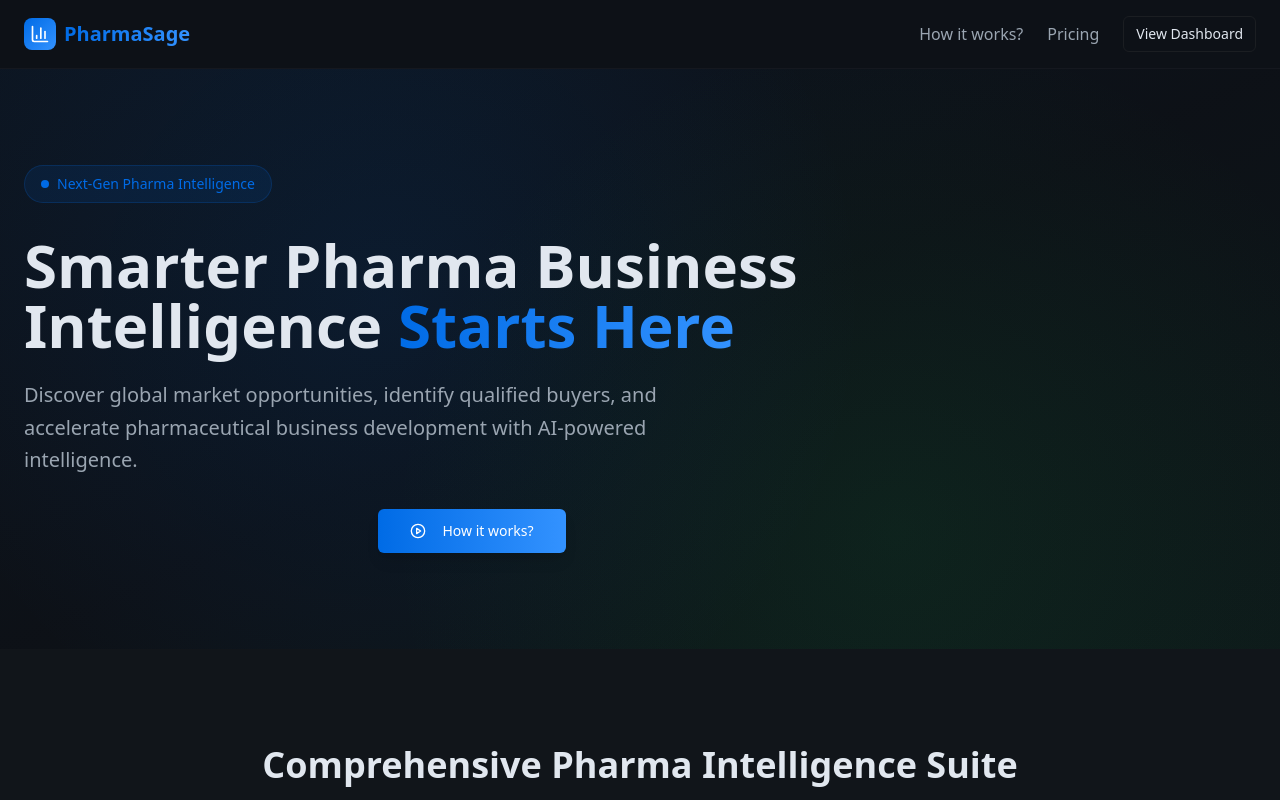
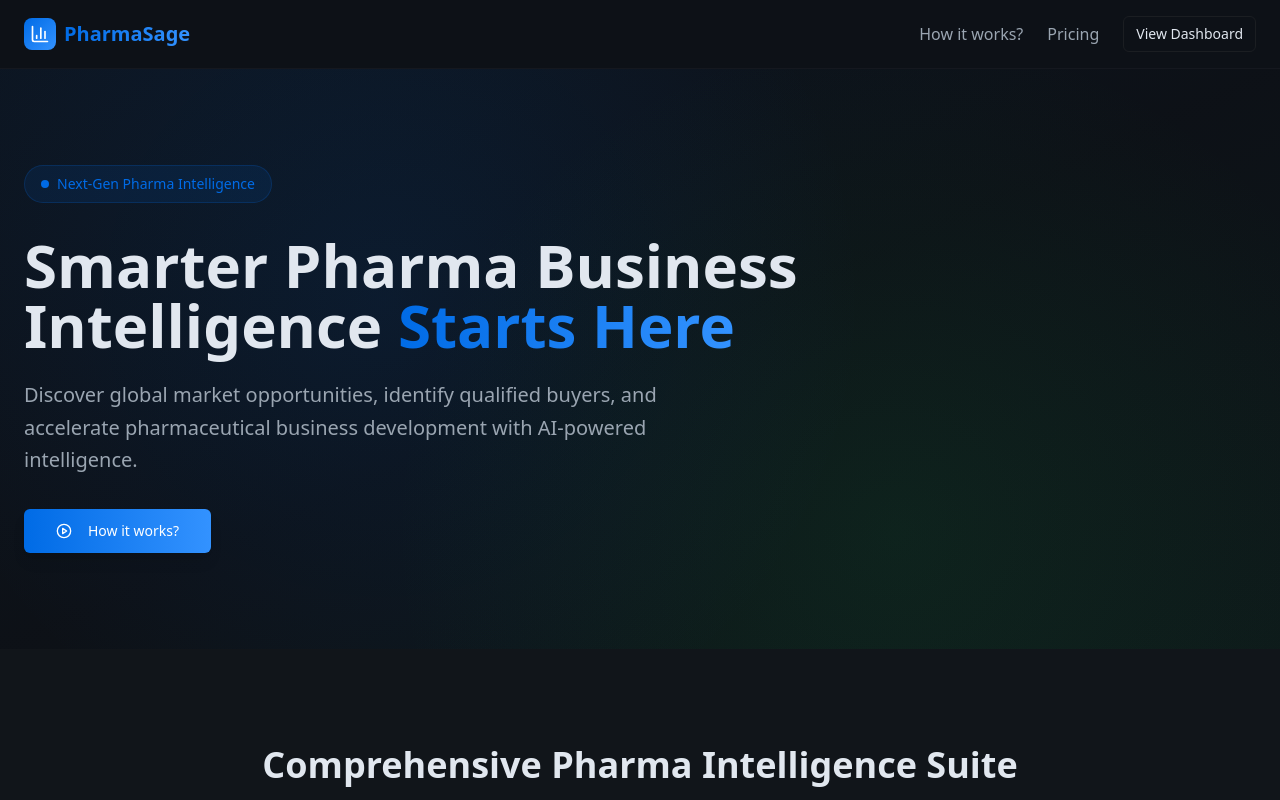
Before and after one commit to Aditya-Nannapaneni/PharmaSage, a React (Vite) app: page / in a window 1280 px wide. Shown: the top 800 px of the page. Built offline with nearby package versions, Linux system fonts and the light colour scheme.

Commit message:
Move "How it Works" section
Adjust the positioning of the "How it Works" section on the landing page to align with the text above and improve layout.

```diff
--- a/src/pages/Landing.tsx
+++ b/src/pages/Landing.tsx
@@ -105,7 +105,7 @@ const Landing = () => {
               Discover global market opportunities, identify qualified buyers, and accelerate pharmaceutical business development with AI-powered intelligence.
             </p>
 
-            <div className="flex justify-center">
+            <div className="flex justify-start">
               <a href="#features">
                 <Button size="lg" className="bg-gradient-to-r from-primary to-primary-glow hover:from-primary/90 hover:to-primary-glow/90 text-white shadow-lg hover:shadow-primary/25 transition-all duration-300">
                   <PlayCircle className="w-5 h-5 mr-2" />
```
